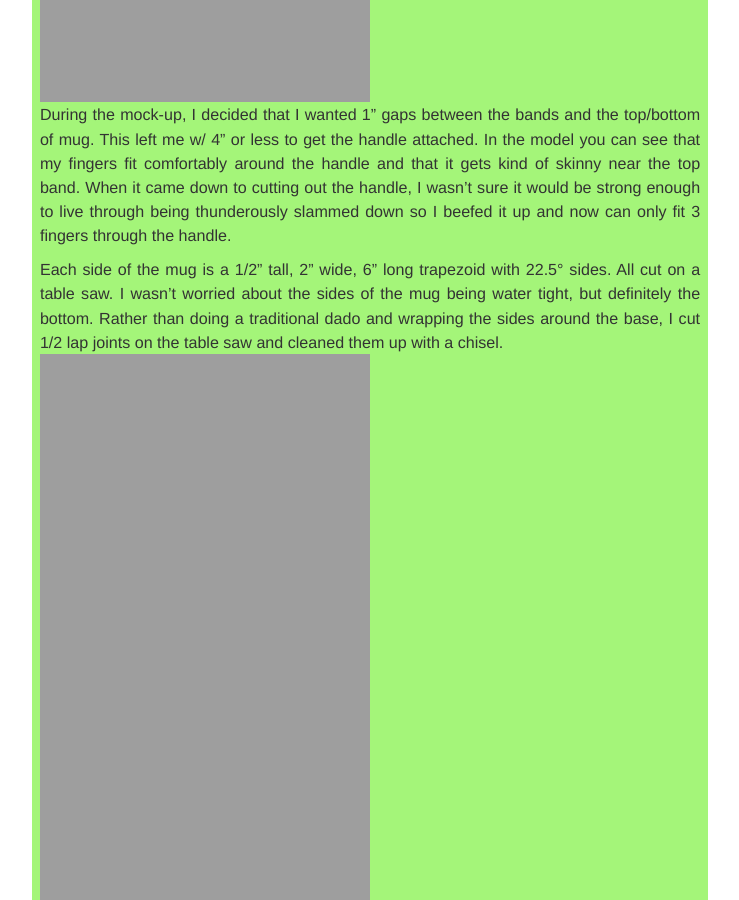
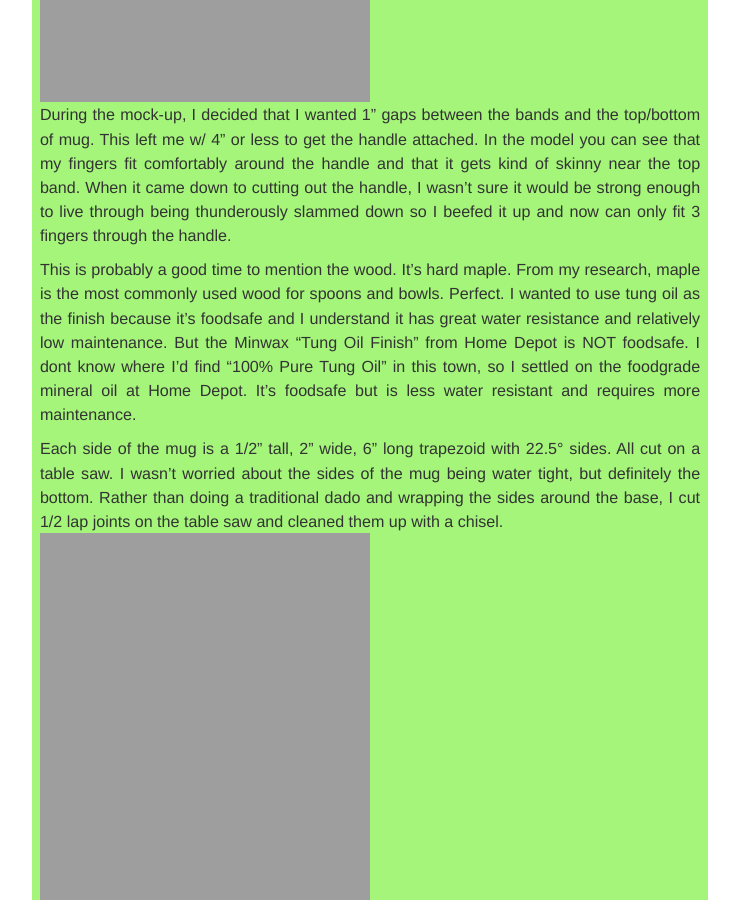
Before and after one commit to Nsiemer/Nsiemer.github.io, a Jekyll site: the page built from _posts/2015-01-22-mug.markdown, in a window 1280 px wide and 900 px high, scrolled down 2184 px. Shown: the whole window, without its empty margins (270-1009 px from the left). Built offline with Jekyll 4.4.1, drawn with Linux system fonts in a browser that asks for light colours; nearby versions of some CDN libraries; some web fonts are replaced; library files that are not in the unit come from our copies; Markdown is read by kramdown in place of the engine named in the settings.

Commit message:
mug edit

```diff
--- a/_posts/2015-01-22-mug.markdown
+++ b/_posts/2015-01-22-mug.markdown
@@ -26,6 +26,8 @@ At this point I knew that the mug would be 6" tall, 5" wide, and that the wood w
 <img src="http://nsiemer.github.io/media/IMG_3997.jpg">
 <br>
 During the mock-up, I decided that I wanted 1" gaps between the bands and the top/bottom of mug. This left me w/ 4" or less to get the handle attached. In the model you can see that my fingers fit comfortably around the handle and that it gets kind of skinny near the top band. When it came down to cutting out the handle, I wasn't sure it would be strong enough to live through being thunderously slammed down so I beefed it up and now can only fit 3 fingers through the handle.
+
+This is probably a good time to mention the wood. It's hard maple. From my research, maple is the most commonly used wood for spoons and bowls. Perfect. I wanted to use tung oil as the finish because it's foodsafe and I understand it has great water resistance and relatively low maintenance. But the Minwax "Tung Oil Finish" from Home Depot is NOT foodsafe. I dont know where I'd find "100% Pure Tung Oil" in this town, so I settled on the foodgrade mineral oil at Home Depot. It's foodsafe but is less water resistant and requires more maintenance.
 
 Each side of the mug is a 1/2" tall, 2" wide, 6" long trapezoid with 22.5° sides. All cut on a table saw.
 I wasn't worried about the sides of the mug being water tight, but definitely the bottom. Rather than doing a traditional dado and wrapping the sides around the base, I cut 1/2 lap joints on the table saw and cleaned them up with a chisel.
```
